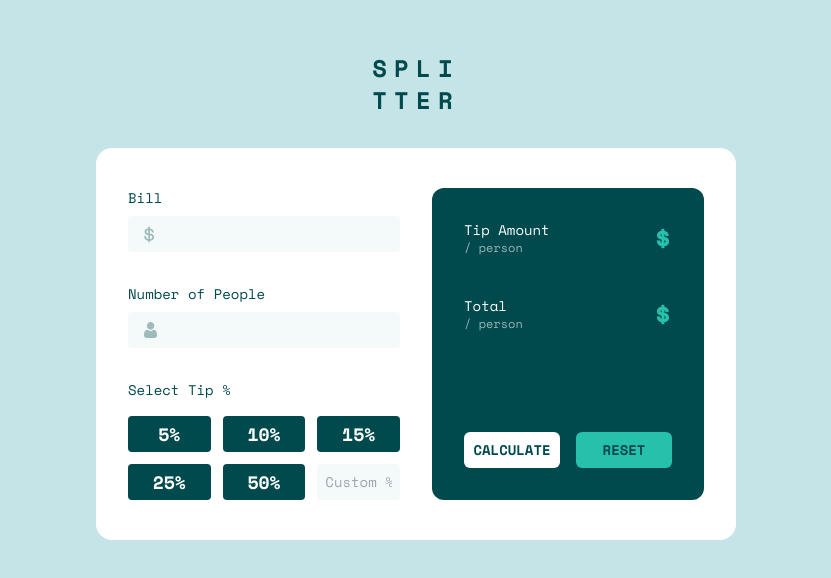
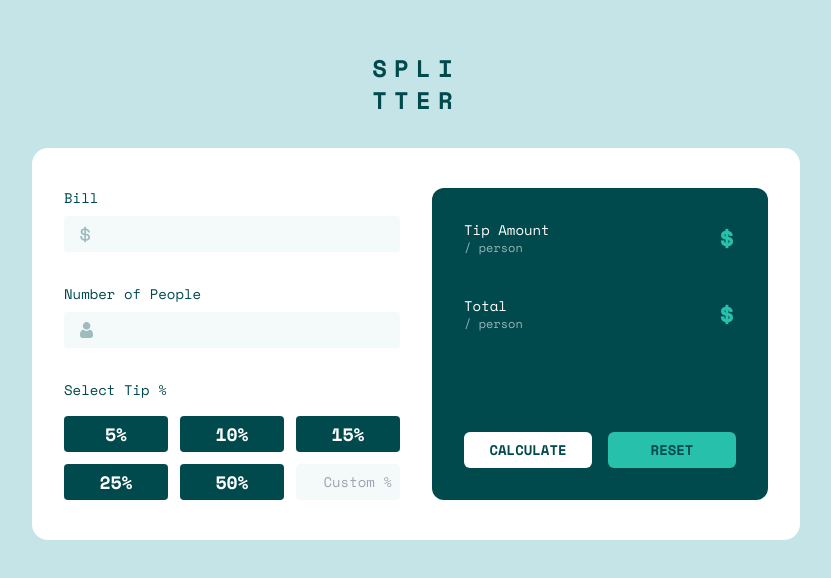
Before and after one commit to duncan-chege/tip-calculator, a React (Vite) app: page / in a window 1280 px wide. Shown: the part 104-682 px from the top of the page, without its empty margins (224-1055 px from the left). Built offline with nearby package versions, Linux system fonts and the light colour scheme.

Commit message:
set a max width on the design

```diff
--- a/src/components/EntrySection.tsx
+++ b/src/components/EntrySection.tsx
@@ -68,7 +68,7 @@ const EntrySection = () => {
   };
 
   return (
-    <div className="bg-white xl:w-1/2 lg:w-2/3 md:w-4/5 w-full py-10 px-8 rounded-2xl text-sm flex md:flex-nowrap flex-wrap gap-8">
+    <div className="bg-white max-w-3xl py-10 px-8 md:mx-8 rounded-2xl text-sm flex md:flex-nowrap flex-wrap gap-8">
       <div className="md:w-1/2 w-full">
         <label htmlFor="bill" className="text-very-dark-cyan">
           Bill
```
